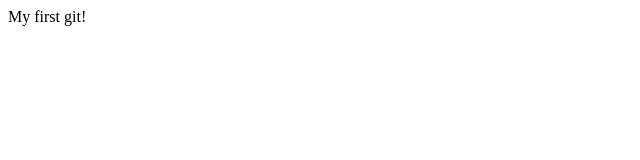
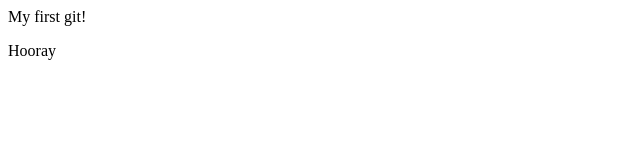
Before and after one commit to leggysmash/myFirstRepo, a plain HTML site: page index.html in a window 1280 px wide. Shown: the full height of the page, 0-640 px from the left. Drawn offline with Linux system fonts and the light colour scheme.

Commit message:
Update index.html

```diff
--- a/index.html
+++ b/index.html
@@ -1,5 +1,7 @@
 <html>
 <head>
-<body> My first git!</body>
+<body> My first git!
+  <p>Hooray</p>
+  </body>
 </head>
 </html>
```
